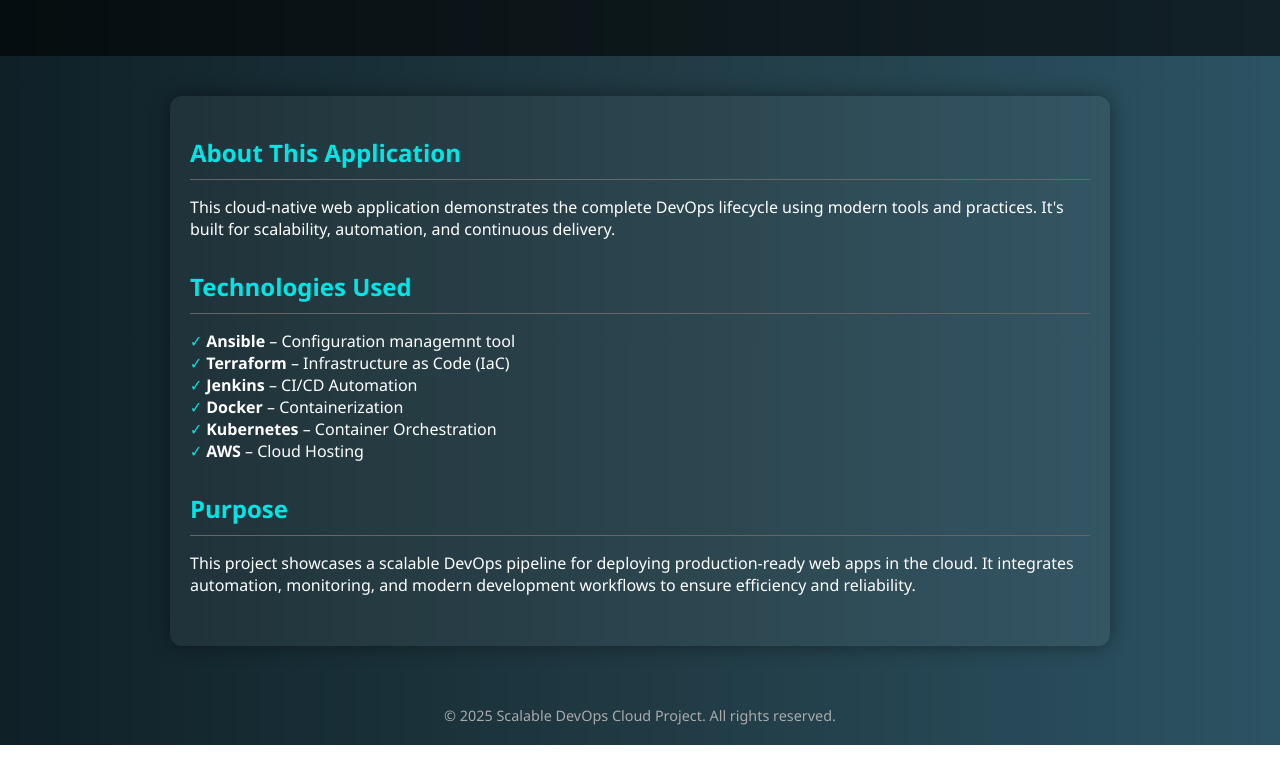
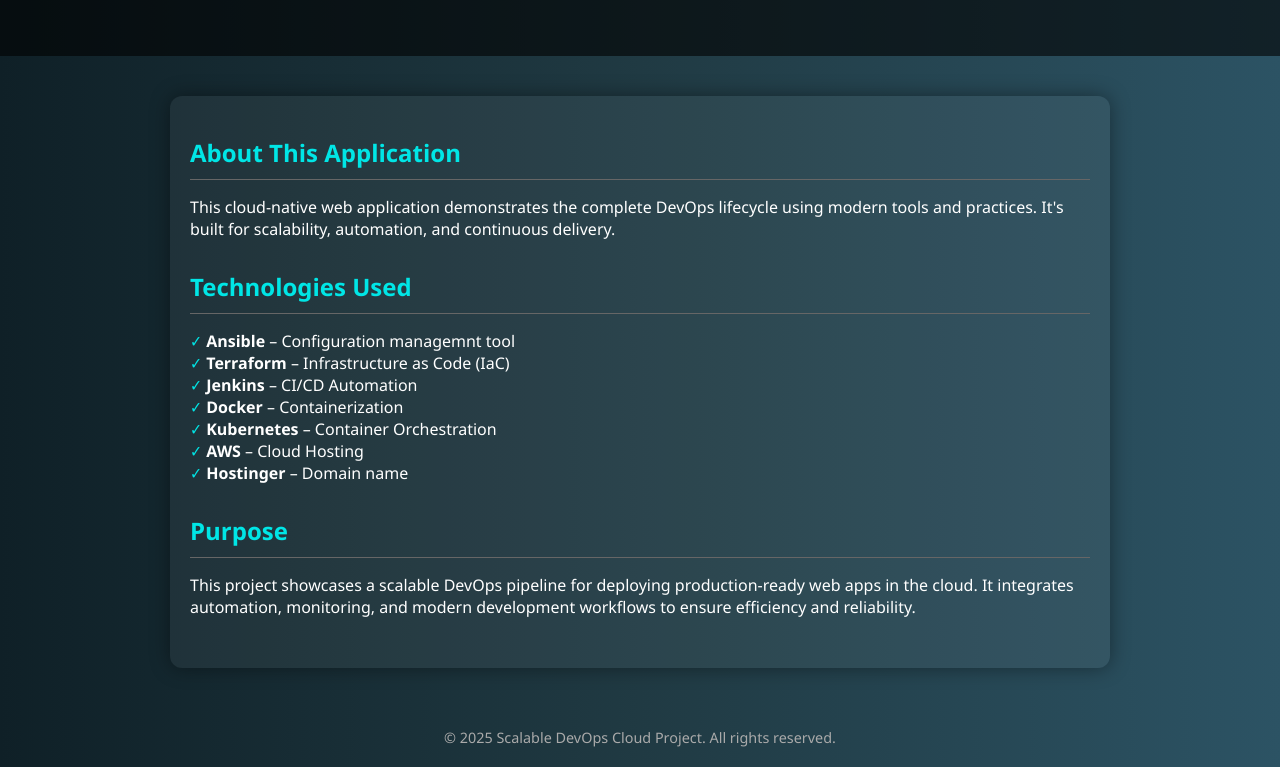
Before and after one commit to rahulsingh0941/cloud-devops-lifecycle, a plain HTML site: page index.html in a window 1280 px wide. Shown: the part 171-938 px from the top of the page. Before the commit the page ends 916 px from the top, so only its background shows below. Drawn offline with Linux system fonts and the light colour scheme.

Commit message:
Update index.html

```diff
--- a/index.html
+++ b/index.html
@@ -92,6 +92,7 @@
         <li><strong>Docker</strong> – Containerization</li>
         <li><strong>Kubernetes</strong> – Container Orchestration</li>
         <li><strong>AWS</strong> – Cloud Hosting</li>
+       <li><strong>Hostinger</strong> – Domain name</li>
       </ul>
     </section>
 
```
